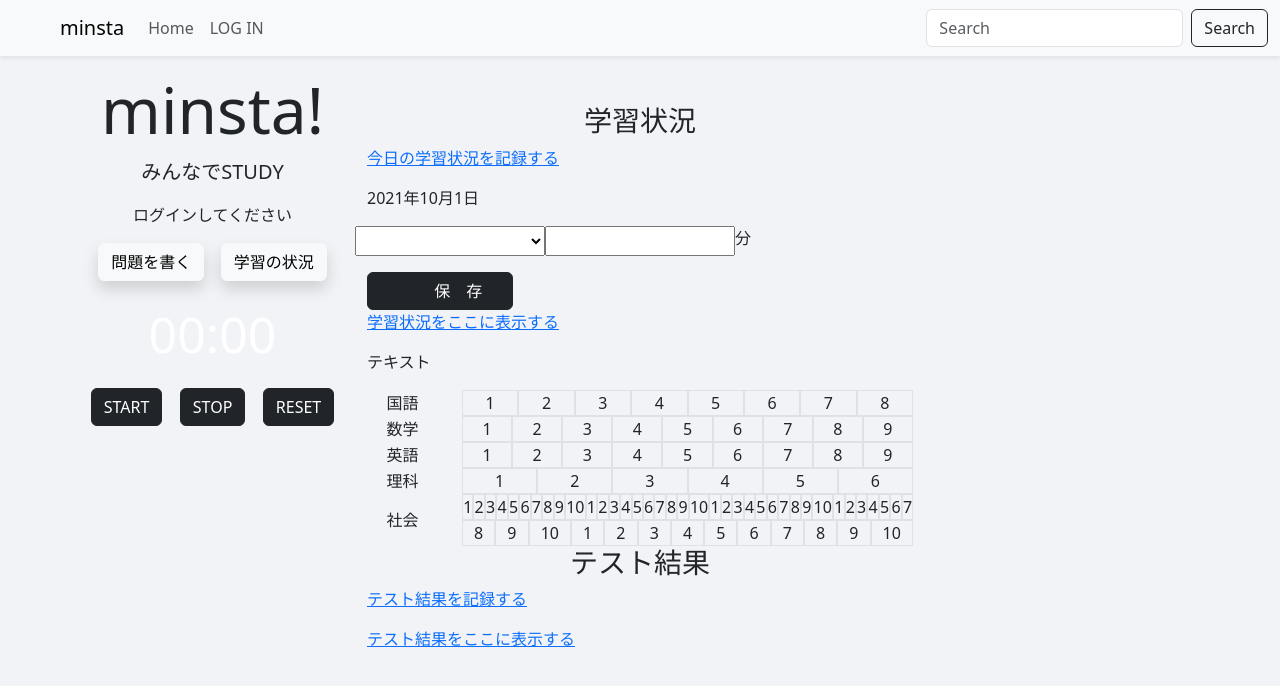
After one commit to nikoniko7zzz/Django_minsta, a Django app: page /record/ in a window 1280 px wide. The commit adds this page. Shown: the top 686 px of the page. Run offline with Django 3.2, Linux system fonts and the light colour scheme; some libraries are stand-ins or nearby versions.

Commit message:
record_input commit

```diff
--- a/study/templates/study/base.html
+++ b/study/templates/study/base.html
@@ -35,11 +35,14 @@
           <li class="nav-item active">
             <a class="nav-link" href="{% url 'study:index' %}">Home</a>
           </li>
+          <!-- スーパーユーザーか判断 -->
           {% if user.is_superuser %}
           <li class="nav-item">
             <a class="nav-link" href="{% url 'admin:index' %}">Admin</a>
           </li>
           {% endif %}
+
+          <!-- ログイン済みか判断 -->
           {% if user.is_authenticated %}
           <li>
             <a class="nav-item nav-link" href="{% url 'register:user_detail' user.pk %}">ユーザー情報閲覧</a>
@@ -69,25 +72,33 @@
     <div class="row">
       <!-- 右側 -->
       <div class="container col-md-3 mt-3">
+
         <h1 class="display-3" style="text-align:center;">minsta!</h1>
         <p class="lead" style="text-align:center;"> みんなでSTUDY</p>
+
+        <!-- ログイン済みか判断 -->
+        {% if user.is_authenticated %}
         <p style="text-align:center;">{{ user.first_name }}がログイン中</ｐ>
+          {% else %}
+        <p style="text-align:center;">ログインしてください</ｐ>
+          {% endif %}
+          <!-- インデントを揃えて保存できない なぜ？ -->
+
+
+
+
+
+        <div class="d-flex justify-content-evenly mb-3">
+          <a class="btn btn-light shadow mr-3" href="{% url 'study:new' %}" role="button">問題を書く</a>
+          <a class="btn btn-light shadow" href="{% url 'study:record' %}" role="button">学習の状況</a>
+        </div>
+        <!-- タイマー -->
         <p id="timerLabel" style="color: white; font-size: 50px; text-align: center">00:00</p>
         <div class="d-flex justify-content-around">
           <input type="button" class="myButton btn btn-dark" onclick="start()" value="START" id="startBtn">
           <input type="button" class="myButton btn btn-dark" onclick="stop()" value="STOP">
           <input type="button" class="myButton btn btn-dark" onclick="reset()" value="RESET">
         </div>
-
-
-
-        <div class="d-flex justify-content-evenly mb-3">
-          <a class="btn btn-light shadow mr-3" href="{% url 'study:new' %}" role="button">書く</a>
-          <a class="btn btn-light shadow" href="#" role="button">はじめる</a>
-        </div>
-
-        <p id="target">ここの色が変わります</p>
-        <input type="button" value=" ボタン " onclick="changeColor('target');" />
       </div>
 
       <!-- 中央 -->
@@ -98,11 +109,8 @@
 
       <!-- 左側 -->
       <div class="container col-md-3 mt-5">
-
         {% block calendar_content %}
         {% endblock %}
-
-
       </div>
 
     </div>
--- /dev/null
+++ b/study/templates/study/record_input.html
@@ -0,0 +1,158 @@
+{% extends 'study/base.html' %}
+{% load django_bootstrap5 %}
+
+{% block content %}
+
+<h3 style="text-align: center">学習状況</h3>
+
+<p><a href="">今日の学習状況を記録する</a></p>
+<P>2021年10月1日</P>
+<div class="row mb-3">
+  <select class="col-md-4">
+    <option value=""> </option>
+    <option value="">国語</option>
+    <option value="">算数</option>
+    <option value="">英語</option>
+    <option value="">理科</option>
+    <option value="">社会</option>
+  </select>
+  <input type="text" class="col-md-4">
+  分
+</div>
+<button type="submit" class="btn btn-dark mr-10">　 　保　存　 　</button>
+
+<p><a href="">学習状況をここに表示する</a></p>
+
+<p>テキスト</p>
+<div class="row">
+  <div class="col-md-2 d-flex align-items-center justify-content-center">
+    国語
+  </div>
+  <div class="d-flex align-content-stretch flex-wrap col-md-10">
+    <div class="flex-fill border bd-highlight d-flex align-items-center justify-content-center">1</div>
+    <div class="flex-fill border bd-highlight d-flex align-items-center justify-content-center">2</div>
+    <div class="flex-fill border bd-highlight d-flex align-items-center justify-content-center">3</div>
+    <div class="flex-fill border bd-highlight d-flex align-items-center justify-content-center">4</div>
+    <div class="flex-fill border bd-highlight d-flex align-items-center justify-content-center">5</div>
+    <div class="flex-fill border bd-highlight d-flex align-items-center justify-content-center">6</div>
+    <div class="flex-fill border bd-highlight d-flex align-items-center justify-content-center">7</div>
+    <div class="flex-fill border bd-highlight d-flex align-items-center justify-content-center">8</div>
+  </div>
+</div>
+<div class="row">
+  <div class="col-md-2 d-flex align-items-center justify-content-center">
+    数学
+  </div>
+  <div class="d-flex align-content-stretch flex-wrap col-md-10">
+    <div class="flex-fill border bd-highlight d-flex align-items-center justify-content-center">1</div>
+    <div class="flex-fill border bd-highlight d-flex align-items-center justify-content-center">2</div>
+    <div class="flex-fill border bd-highlight d-flex align-items-center justify-content-center">3</div>
+    <div class="flex-fill border bd-highlight d-flex align-items-center justify-content-center">4</div>
+    <div class="flex-fill border bd-highlight d-flex align-items-center justify-content-center">5</div>
+    <div class="flex-fill border bd-highlight d-flex align-items-center justify-content-center">6</div>
+    <div class="flex-fill border bd-highlight d-flex align-items-center justify-content-center">7</div>
+    <div class="flex-fill border bd-highlight d-flex align-items-center justify-content-center">8</div>
+    <div class="flex-fill border bd-highlight d-flex align-items-center justify-content-center">9</div>
+  </div>
+</div>
+<div class="row">
+  <div class="col-md-2 d-flex align-items-center justify-content-center">
+    英語
+  </div>
+  <div class="d-flex align-content-stretch flex-wrap col-md-10">
+    <div class="flex-fill border bd-highlight d-flex align-items-center justify-content-center">1</div>
+    <div class="flex-fill border bd-highlight d-flex align-items-center justify-content-center">2</div>
+    <div class="flex-fill border bd-highlight d-flex align-items-center justify-content-center">3</div>
+    <div class="flex-fill border bd-highlight d-flex align-items-center justify-content-center">4</div>
+    <div class="flex-fill border bd-highlight d-flex align-items-center justify-content-center">5</div>
+    <div class="flex-fill border bd-highlight d-flex align-items-center justify-content-center">6</div>
+    <div class="flex-fill border bd-highlight d-flex align-items-center justify-content-center">7</div>
+    <div class="flex-fill border bd-highlight d-flex align-items-center justify-content-center">8</div>
+    <div class="flex-fill border bd-highlight d-flex align-items-center justify-content-center">9</div>
+  </div>
+</div>
+<div class="row">
+  <div class="col-md-2 d-flex align-items-center justify-content-center">
+    理科
+  </div>
+  <div class="d-flex align-content-stretch flex-wrap col-md-10">
+    <div class="flex-fill border bd-highlight d-flex align-items-center justify-content-center">1</div>
+    <div class="flex-fill border bd-highlight d-flex align-items-center justify-content-center">2</div>
+    <div class="flex-fill border bd-highlight d-flex align-items-center justify-content-center">3</div>
+    <div class="flex-fill border bd-highlight d-flex align-items-center justify-content-center">4</div>
+    <div class="flex-fill border bd-highlight d-flex align-items-center justify-content-center">5</div>
+    <div class="flex-fill border bd-highlight d-flex align-items-center justify-content-center">6</div>
+  </div>
+</div>
+<div class="row">
+  <div class="col-md-2 d-flex align-items-center justify-content-center">
+    社会
+  </div>
+  <div class="d-flex align-content-stretch flex-wrap col-md-10">
+    <div class="flex-fill border bd-highlight d-flex align-items-center justify-content-center">1</div>
+    <div class="flex-fill border bd-highlight d-flex align-items-center justify-content-center">2</div>
+    <div class="flex-fill border bd-highlight d-flex align-items-center justify-content-center">3</div>
+    <div class="flex-fill border bd-highlight d-flex align-items-center justify-content-center">4</div>
+    <div class="flex-fill border bd-highlight d-flex align-items-center justify-content-center">5</div>
+    <div class="flex-fill border bd-highlight d-flex align-items-center justify-content-center">6</div>
+    <div class="flex-fill border bd-highlight d-flex align-items-center justify-content-center">7</div>
+    <div class="flex-fill border bd-highlight d-flex align-items-center justify-content-center">8</div>
+    <div class="flex-fill border bd-highlight d-flex align-items-center justify-content-center">9</div>
+    <div class="flex-fill border bd-highlight d-flex align-items-center justify-content-center">10</div>
+    <div class="flex-fill border bd-highlight d-flex align-items-center justify-content-center">1</div>
+    <div class="flex-fill border bd-highlight d-flex align-items-center justify-content-center">2</div>
+    <div class="flex-fill border bd-highlight d-flex align-items-center justify-content-center">3</div>
+    <div class="flex-fill border bd-highlight d-flex align-items-center justify-content-center">4</div>
+    <div class="flex-fill border bd-highlight d-flex align-items-center justify-content-center">5</div>
+    <div class="flex-fill border bd-highlight d-flex align-items-center justify-content-center">6</div>
+    <div class="flex-fill border bd-highlight d-flex align-items-center justify-content-center">7</div>
+    <div class="flex-fill border bd-highlight d-flex align-items-center justify-content-center">8</div>
+    <div class="flex-fill border bd-highlight d-flex align-items-center justify-content-center">9</div>
+    <div class="flex-fill border bd-highlight d-flex align-items-center justify-content-center">10</div>
+    <div class="flex-fill border bd-highlight d-flex align-items-center justify-content-center">1</div>
+    <div class="flex-fill border bd-highlight d-flex align-items-center justify-content-center">2</div>
+    <div class="flex-fill border bd-highlight d-flex align-items-center justify-content-center">3</div>
+    <div class="flex-fill border bd-highlight d-flex align-items-center justify-content-center">4</div>
+    <div class="flex-fill border bd-highlight d-flex align-items-center justify-content-center">5</div>
+    <div class="flex-fill border bd-highlight d-flex align-items-center justify-content-center">6</div>
+    <div class="flex-fill border bd-highlight d-flex align-items-center justify-content-center">7</div>
+    <div class="flex-fill border bd-highlight d-flex align-items-center justify-content-center">8</div>
+    <div class="flex-fill border bd-highlight d-flex align-items-center justify-content-center">9</div>
+    <div class="flex-fill border bd-highlight d-flex align-items-center justify-content-center">10</div>
+    <div class="flex-fill border bd-highlight d-flex align-items-center justify-content-center">1</div>
+    <div class="flex-fill border bd-highlight d-flex align-items-center justify-content-center">2</div>
+    <div class="flex-fill border bd-highlight d-flex align-items-center justify-content-center">3</div>
+    <div class="flex-fill border bd-highlight d-flex align-items-center justify-content-center">4</div>
+    <div class="flex-fill border bd-highlight d-flex align-items-center justify-content-center">5</div>
+    <div class="flex-fill border bd-highlight d-flex align-items-center justify-content-center">6</div>
+    <div class="flex-fill border bd-highlight d-flex align-items-center justify-content-center">7</div>
+    <div class="flex-fill border bd-highlight d-flex align-items-center justify-content-center">8</div>
+    <div class="flex-fill border bd-highlight d-flex align-items-center justify-content-center">9</div>
+    <div class="flex-fill border bd-highlight d-flex align-items-center justify-content-center">10</div>
+    <div class="flex-fill border bd-highlight d-flex align-items-center justify-content-center">1</div>
+    <div class="flex-fill border bd-highlight d-flex align-items-center justify-content-center">2</div>
+    <div class="flex-fill border bd-highlight d-flex align-items-center justify-content-center">3</div>
+    <div class="flex-fill border bd-highlight d-flex align-items-center justify-content-center">4</div>
+    <div class="flex-fill border bd-highlight d-flex align-items-center justify-content-center">5</div>
+    <div class="flex-fill border bd-highlight d-flex align-items-center justify-content-center">6</div>
+    <div class="flex-fill border bd-highlight d-flex align-items-center justify-content-center">7</div>
+    <div class="flex-fill border bd-highlight d-flex align-items-center justify-content-center">8</div>
+    <div class="flex-fill border bd-highlight d-flex align-items-center justify-content-center">9</div>
+    <div class="flex-fill border bd-highlight d-flex align-items-center justify-content-center">10</div>
+
+  </div>
+</div>
+
+
+
+<h3 style="text-align: center">テスト結果</h3>
+
+<p><a href="">テスト結果を記録する</a></p>
+<p><a href="">テスト結果をここに表示する</a></p>
+
+
+
+
+
+
+{% endblock %}
--- a/study/urls.py
+++ b/study/urls.py
@@ -9,4 +9,6 @@ urlpatterns = [
     path('detail/<int:pk>/', views.DetailView.as_view(), name='detail'),
     path('comment/<int:post_pk>', views.CommentView.as_view(), name='comment'),
     path('new/', views.PostNewView, name='new'),
+    path('record/', views.RecordView, name='record'),
+
 ]
--- a/study/views.py
+++ b/study/views.py
@@ -101,3 +101,6 @@ def PostNewView(request):
     # else:
     #     params['form'] = PostCreateForm()
     # return render(request, 'study/post_input.html', params)
+
+def RecordView(request):
+    return render(request, 'study/record_input.html')
```
Also changed, not shown: register/templates/register/base.html (+7 -0 lines), db.sqlite3, requirements.txt (line endings or trailing spaces).
